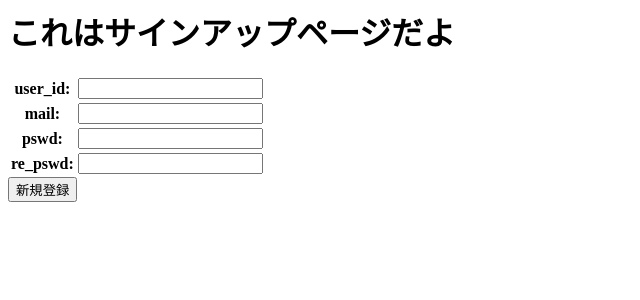
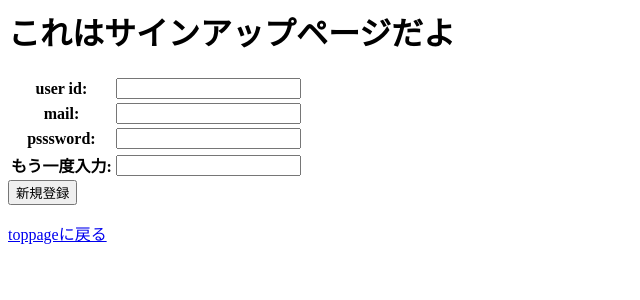
Before and after one commit to k158124456/Xx_project_xX, a Django app: page /sign_up/ in a window 1280 px wide. Shown: the top 300 px of the page, without its empty margins (0-640 px from the left). Run offline with Django 3.2, Linux system fonts and the light colour scheme.

Commit message:
sign upの機能を作成したぞ

```diff
--- a/the_project/sign_up/forms.py
+++ b/the_project/sign_up/forms.py
@@ -1,7 +1,7 @@
 from django import forms
 
 class SignupForm(forms.Form):
-    user_id = forms.CharField(max_length=20, label='user_id', widget=forms.TextInput(attrs={'class':'form-controll'}))
+    user_id = forms.CharField(max_length=20, label='user id', widget=forms.TextInput(attrs={'class':'form-controll'}))
     mail = forms.EmailField(max_length=100, label='mail', widget=forms.TextInput(attrs={'class':'form-controll'}))
-    pswd = forms.CharField(max_length=20, label='pswd', widget=forms.PasswordInput(attrs={'class':'form-controll'}))
-    retype_pswd = forms.CharField(max_length=20,label='re_pswd', widget=forms.PasswordInput(attrs={'class':'form-controll'}))
+    pswd = forms.CharField(max_length=20, label='psssword', widget=forms.PasswordInput(attrs={'class':'form-controll'}))
+    re_pswd = forms.CharField(max_length=20,label='もう一度入力', widget=forms.PasswordInput(attrs={'class':'form-controll'}))
--- a/the_project/sign_up/templates/sign_up/sign_up_page.html
+++ b/the_project/sign_up/templates/sign_up/sign_up_page.html
@@ -7,11 +7,13 @@
     </head>
     <body>
         <h1>これはサインアップページだよ</h1>
-        <p>{{msg}}</p>
+        <p>{{msg|safe}}</p>
         <form action="{% url 'sign_up:sign_up_page'%}" method="post">
             {% csrf_token %}
             <table>{{form}}</table>
             <input type="submit" value="新規登録">
         </form>
+        <a href="{% url 'toppage:toppage' %}">toppageに戻る</a>
+        <p>{{debug}}</p>
     </body>
 </html>
--- a/the_project/sign_up/views.py
+++ b/the_project/sign_up/views.py
@@ -1,6 +1,7 @@
 from django.shortcuts import render
 from django.views.generic import TemplateView
 from sign_up.forms import SignupForm
+from .models import UserList
 # Create your views here.
 
 
@@ -9,37 +10,55 @@ class SignUp(TemplateView):
         self.params = {
             'form' : SignupForm(),
             'msg' : "",
+            'debug' : "",
         }
+    # メールアドレスに重複があるかどうか調べる関数
+    def isin_mail(self, mail):
+        user_mail = UserList.objects.filter(mail=mail)
+        return str(user_mail) != "<QuerySet []>"
+
+    #b IDがすでに登録があるかどうか調べる関数
+    def isin_id(self, id):
+        user_id = UserList.objects.filter(user_id=id)
+        return str(user_id) != "<QuerySet []>"
+
+    def inough_lengs(self, password, require=6):
+        return len(password) < require
+
     def get(self, request):
         return render(request, 'sign_up/sign_up_page.html', self.params)
 
     def post(self, request):
-        self.iser_id = request.POST.get('user_id')
+        self.user_id = request.POST.get('user_id')
         self.mail = request.POST.get('mail')
         self.pswd = request.POST.get('pswd')
         self.retype_pswd = request.POST.get('re_pswd')
         self.params['msg'] = ""
 
-        dif_pass = self.pswd == self.retype_pswd
-        aleady_recorded = False
-        too_short_pass = False
 
-        if dif_pass or aleady_recorded or too_short_pass:
+        dif_pass = (self.pswd != self.retype_pswd)
+        already_recorded_mail = self.isin_mail(self.mail)
+        already_recorded_id = self.isin_id(self.user_id)
+        too_short_pass = self.inough_lengs(self.pswd)
+
+        if dif_pass or already_recorded_mail or already_recorded_id or too_short_pass:
             return_post = request.POST.copy()
-            return_post['re_pswd'] = ''
-            return_post['pswd'] = ''
             if dif_pass:
-                self.params['msg'] += "入力された二つのパスワードが異なります　"
+                self.params['msg'] += "<br>入力された二つのパスワードが異なります　"
 
-            if aleady_recorded :
-                self.params['msg'] += "すでに登録してあるIDです　"
+            if already_recorded_mail :
+                self.params['msg'] += "<br>すでに登録してあるメールアドレスです　"
+
+            if already_recorded_id:
+                self.params['msg'] += "<br>すでに登録してあるユーザーIDです　"
 
             if too_short_pass:
-                self.params['msg'] += "五文字以上のパスワードを使用してください　"
+                self.params['msg'] += "<br>6文字以上のパスワードを使用してください　"
 
-            self.params['form'] = SignupForm(return_post)
+            self.params['form'] = SignupForm(request.POST)
             return render(request, 'sign_up/sign_up_page.html', self.params)
 
-
         else:
-            return render(request, 'sign_up/sign_up_page.html', self.params)
+            users = UserList(user_id=self.user_id, mail=self.mail, pswd=self.pswd)
+            users.save()
+            return render(request, 'toppage/toppage.html')
```
Also changed, not shown: the_project/db.sqlite3.
